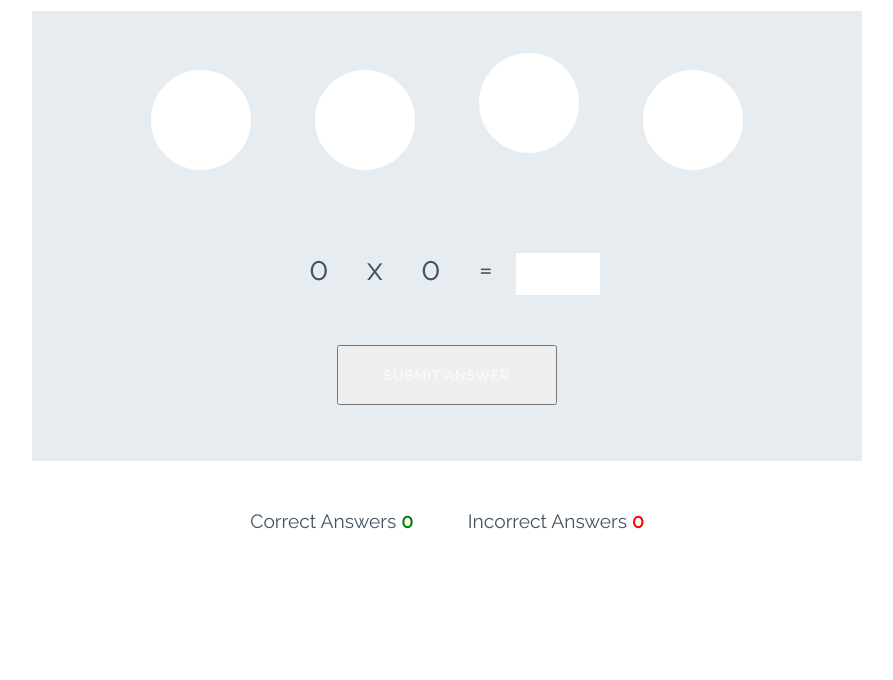
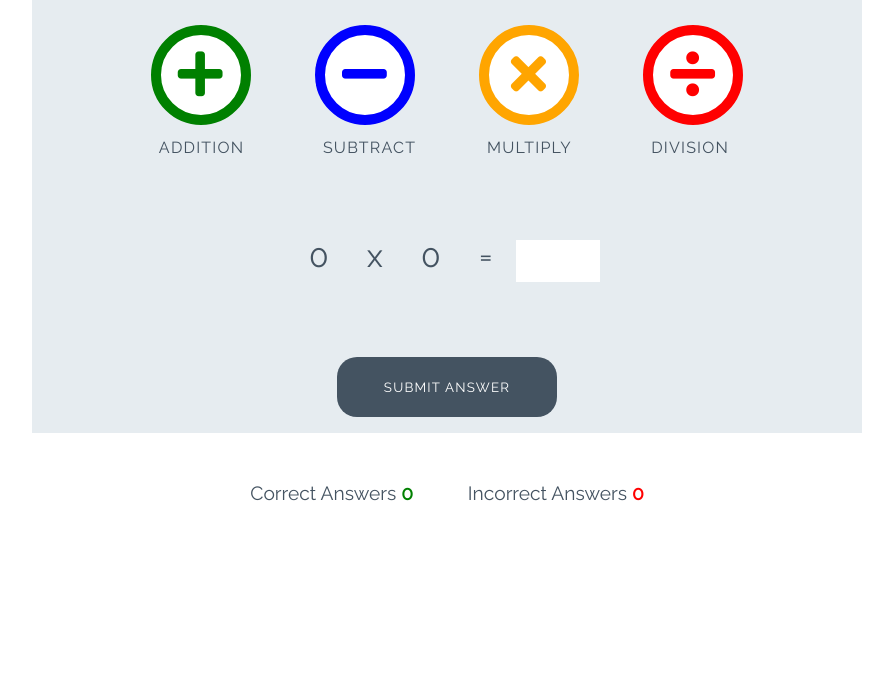
Before and after one commit to TennisDeveloper/love-maths, a plain HTML site: page index.html in a window 1280 px wide. Shown: the part 120-800 px from the top of the page, without its empty margins (193-1086 px from the left). Drawn offline with Linux system fonts and the light colour scheme.

Commit message:
correction

```diff
--- a/index.html
+++ b/index.html
@@ -1,41 +1,39 @@
 <!DOCTYPE html>
 <html lang="en">
+
 <head>
     <meta charset="UTF-8">
-    <meta http-equiv="X-UA-Compatible" content="IE=edge">
     <meta name="viewport" content="width=device-width, initial-scale=1.0">
-    <!--font awesome and google fonts-->
-    <link rel="stylesheet" href="https://use.fontawesome.com/releases/v5.7.2/css/all.css" integrity="sha384-fnmOCqbTlWIlj8LyTjo7mOUStjsKC4pOpQbqyi7RrhN7udi9RwhKkMHpvLbHG9Sr" crossorigin="anonymous">
+
+    <!-- font awesome and google fonts -->
+    <link rel="stylesheet" href="https://use.fontawesome.com/releases/v5.7.2/css/all.css"
+        integrity="sha384-fnmOCqbTlWIlj8LyTjo7mOUStjsKC4pOpQbqyi7RrhN7udi9RwhKkMHpvLbHG9Sr" crossorigin="anonymous">
     <link href="https://fonts.googleapis.com/css?family=Raleway%7CRighteous" rel="stylesheet">
 
     <link rel="stylesheet" href="assets/css/style.css">
     <title>Document</title>
 </head>
+
 <body>
     <h1 class="heading">
-        <img src="assets/images/logo.png" alt="logo">Love Maths
+        <img class="logo" src="assets/images/logo.png" alt="logo"> Love Maths
     </h1>
 
     <div class="game-area">
         <div class="controls-area">
-            <button class="btn btn--big btn-green">
-                <i class="fa-solid fa-plus"></i>
+            <button data-type="addition" class="btn btn--big btn--green">
+                <i class="fas fa-plus"></i>
             </button>
-
-            <button class="btn btn--big btn-blue">
-                <i class="fa-solid fa-minus"></i>
+            <button data-type="subtract" class="btn btn--big btn--blue">
+                <i class="fas fa-minus"></i>
             </button>
-
-            <button class="btn btn--big btn-orange">
-                <i class="fa-solid fa-xmark"></i>
+            <button data-type="multiply" class="btn btn--big btn--orange">
+                <i class="fas fa-times"></i>
             </button>
-
-            <button class="btn btn--big btn-red">
-                <i class="fa-solid fa-divide"></i>
+            <button data-type="division" class="btn btn--big btn--red">
+                <i class="fas fa-divide"></i>
             </button>
-
         </div>
-
         <div class="question-area">
             <span id="operand1">0</span>
             <span id="operator">x</span>
@@ -44,17 +42,15 @@
             <p class="answer-message">Enter Answer:</p>
             <input id="answer-box" type="number">
         </div>
-
-        <button class="btn btn--grey">Submit Answer</button>
-
+        <button data-type="submit" class="btn btn--gray">Submit Answer</button>
     </div>
 
     <div class="score-area">
         <p class="scores">Correct Answers <span id="score">0</span></p>
         <p class="scores">Incorrect Answers <span id="incorrect">0</span></p>
-
     </div>
 
     <script src="assets/js/script.js"></script>
 </body>
+
 </html>
```
